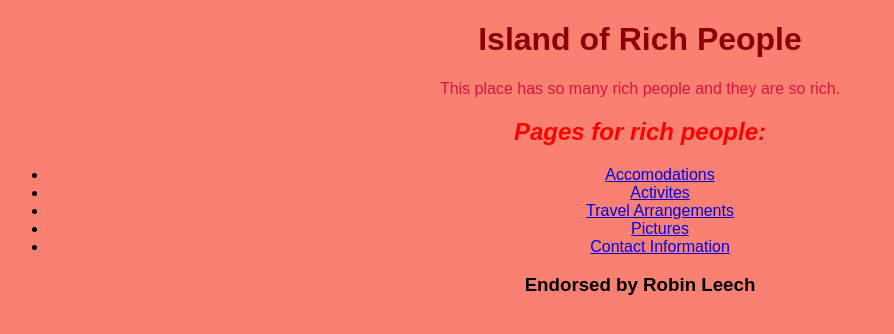
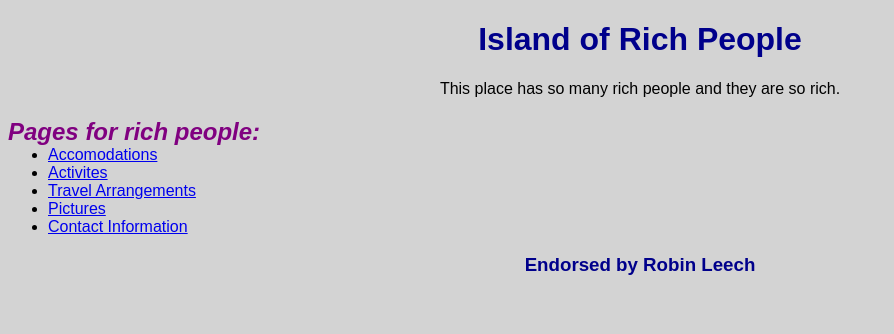
Before and after one commit to craigwann/private-island, a plain HTML site: page index.html in a window 1280 px wide. Shown: the whole page, without its empty margins (0-894 px from the left). Drawn offline with Linux system fonts and the light colour scheme.

Commit message:
change the css

```diff
--- a/css/styles.css
+++ b/css/styles.css
@@ -1,18 +1,27 @@
 h1 {
-  color: darkred;
+  color: darkblue;
 }
 
 h2 {
   font-style: italic;
-  color: red;
+  color: purple;
+  text-align: left;
 }
 
 p {
-  color: crimson;
+  color: black;
+}
+
+ul{
+  text-align: left;
+  margin-top: -20px;
 }
 
 body {
-  background-color: salmon;
+  background-color: lightgrey;
   font-family: sans-serif;
   text-align: center;
 }
+h3{
+  color: darkblue;
+}
```
